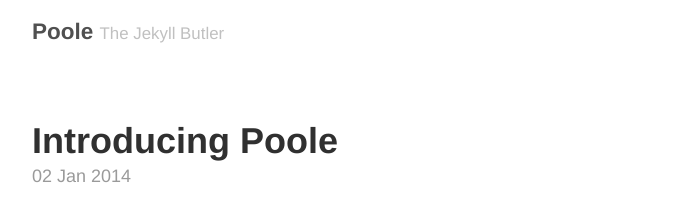
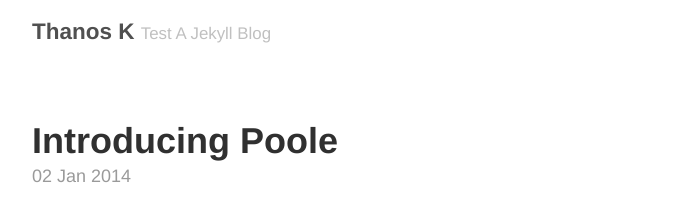
Before and after one commit to codegaze/codegaze.github.io, a Jekyll site: the page built from index.html, in a window 1280 px wide. Shown: the top 212 px of the page, without its empty margins (293-985 px from the left). Built offline with Jekyll 4.4.1, drawn with Linux system fonts in a browser that asks for light colours; the list of posts is cut into pages by our own code.

Commit message:
Config changes

```diff
--- a/_config.yml
+++ b/_config.yml
@@ -5,8 +5,8 @@
 relative_permalinks: true
 
 # Setup
-title:               Poole
-tagline:             The Jekyll Butler
+title:               Thanos K
+tagline:             Test A Jekyll Blog
 url:                 http://getpoole.com
 paginate:            1
 baseurl:             ""
```
